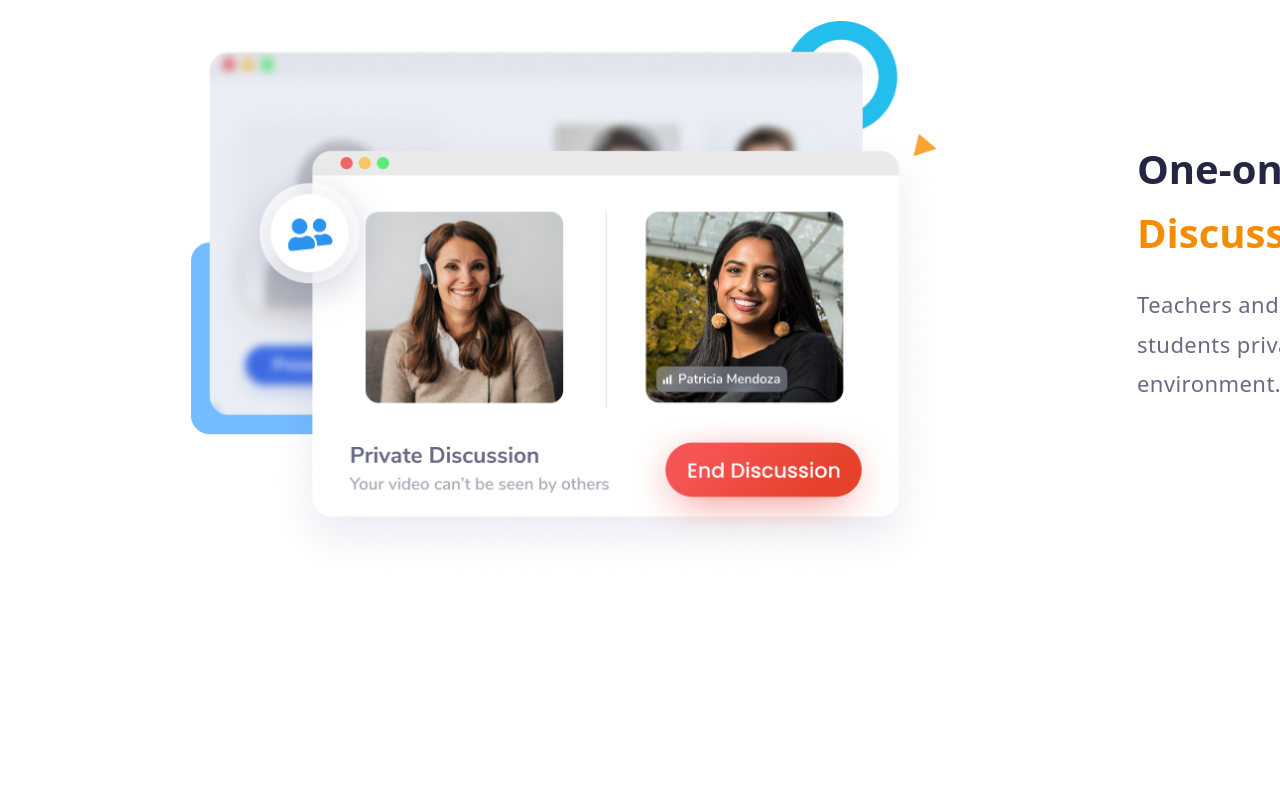
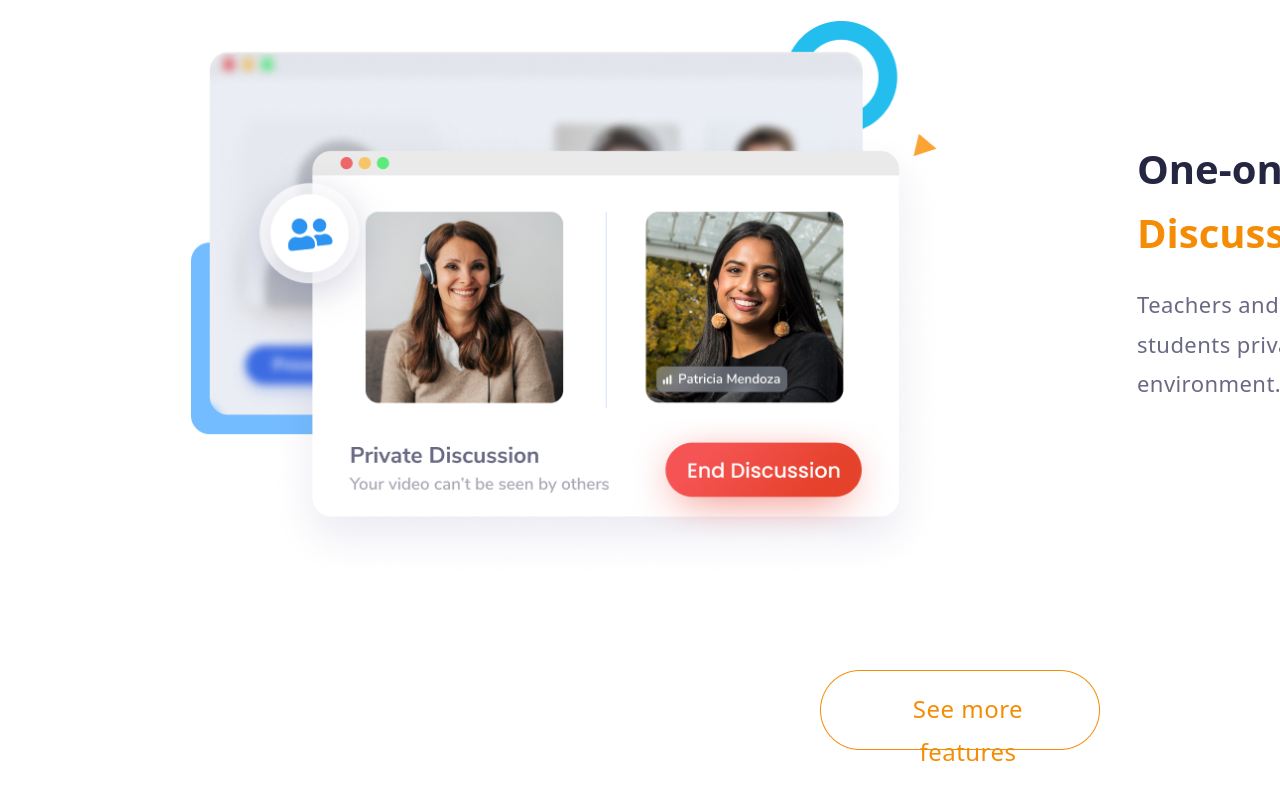
Before and after one commit to Mardavweb/gdgfrontend, a React (Vite) app: page / in a window 1280 px wide. Shown: the part 7303-8103 px from the top of the page. Before the commit the page ends 7885 px from the top, so only its background shows below. Built offline with nearby package versions, Linux system fonts and the light colour scheme.

Commit message:
see more features button created

```diff
--- a/src/App.jsx
+++ b/src/App.jsx
@@ -48,6 +48,7 @@ import Ellipse108 from './assets/Ellipse 108.png'
 import Ellipse105 from './assets/Ellipse 105.png'
 import Group124 from './assets/Group 124.png'
 import Group106 from './assets/Group 106.png'
+import Rectangle31 from './assets/Rectangle 31.png'
 
 function App() {
 
@@ -524,6 +525,16 @@ function App() {
       <img src={Group106} />
     </div>
   </div>
+
+  <div className='absolute w-[280px] h-[80px] top-[7973px] left-[820px] rotate-0 opacity-100 rounded-[80px]'>
+    <img src={Rectangle31} />
+    <button className='relative w-[204px] h-[43px] top-[-63px] left-[8px] rotate-0 opacity-100
+      hover:scale-105 transition duration-200 cursor-pointer'>
+      <span className='font-nunito font-normal text-[24px] leading-[180%] tracking-[0.02em] text-[#F48C06]'>
+        See more features
+      </span>
+    </button>
+  </div>
   </>
   )
 }
```
Also changed, not shown: src/assets/Rectangle 31.png (added).
